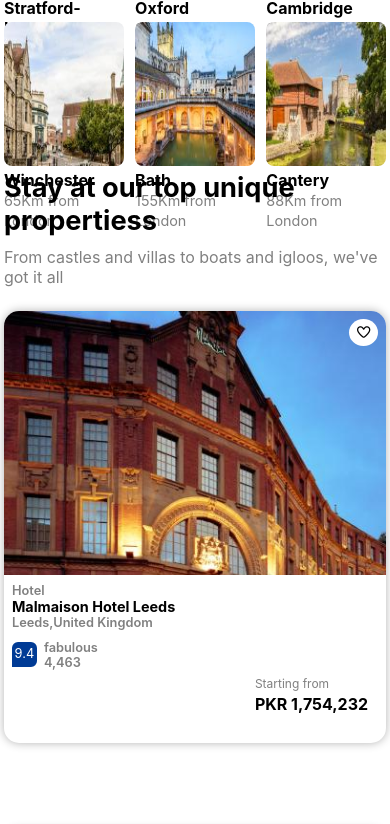
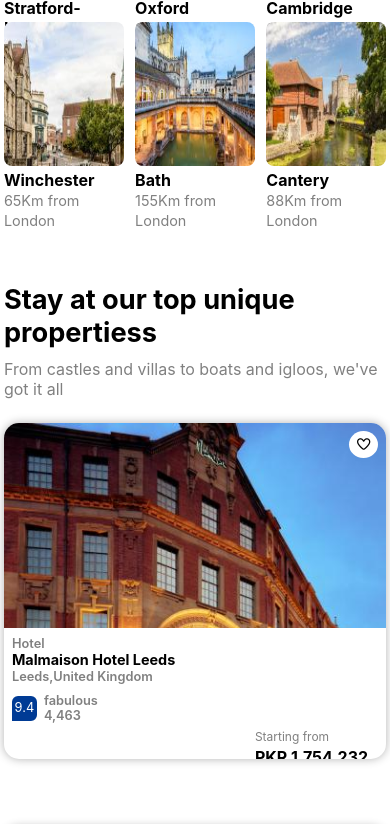
Before and after one commit to arhumali131-jpg/booking.com, a website: page index.html in a window 390 px wide. Shown: the part 2494-3318 px from the top of the page. Drawn offline with nearby package versions, Linux system fonts and the light colour scheme.

Commit message:
changing the list

```diff
--- a/mediaQueries.css
+++ b/mediaQueries.css
@@ -219,6 +219,13 @@
   .name-city {
     font-size: 0.6rem;
   }
+      .properties {
+        margin-top: 7rem;
+        height: 100rem;
+    }
+        .property-list li {
+        height: 21rem;
+    }
 
   .main-nav-sec {
     grid-template-rows: 42% 51%;
```
Also changed, not shown: style.css (line endings or trailing spaces).
